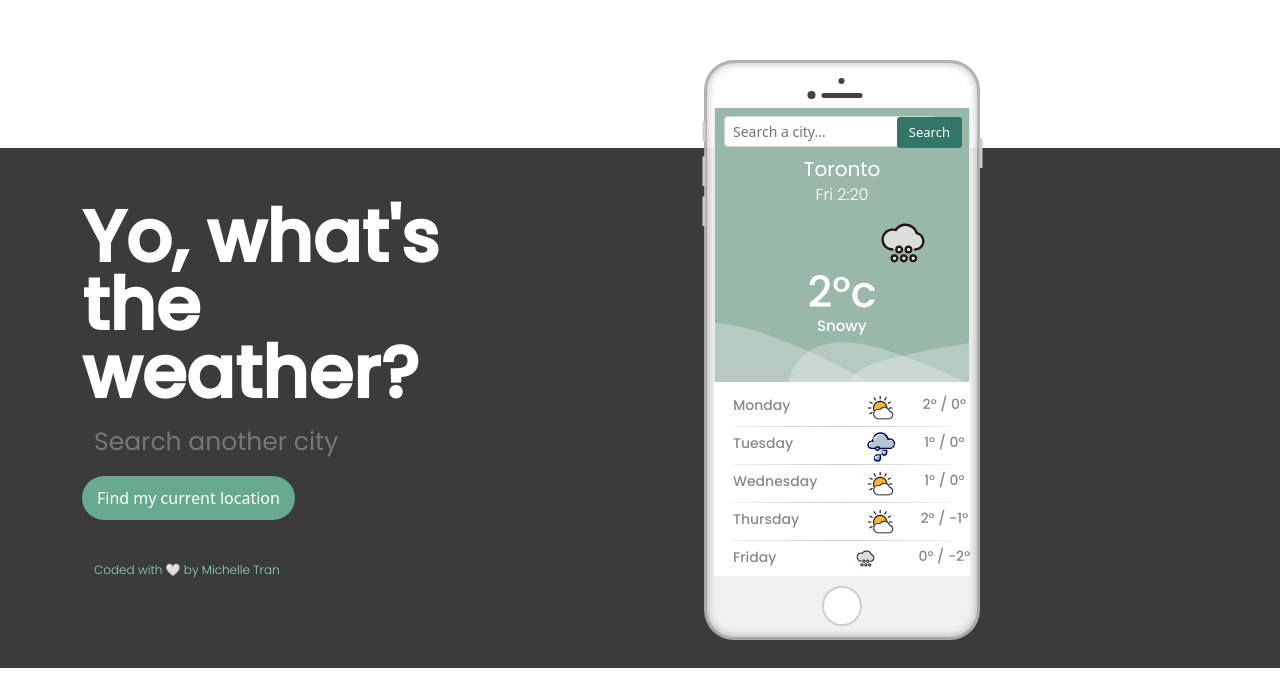
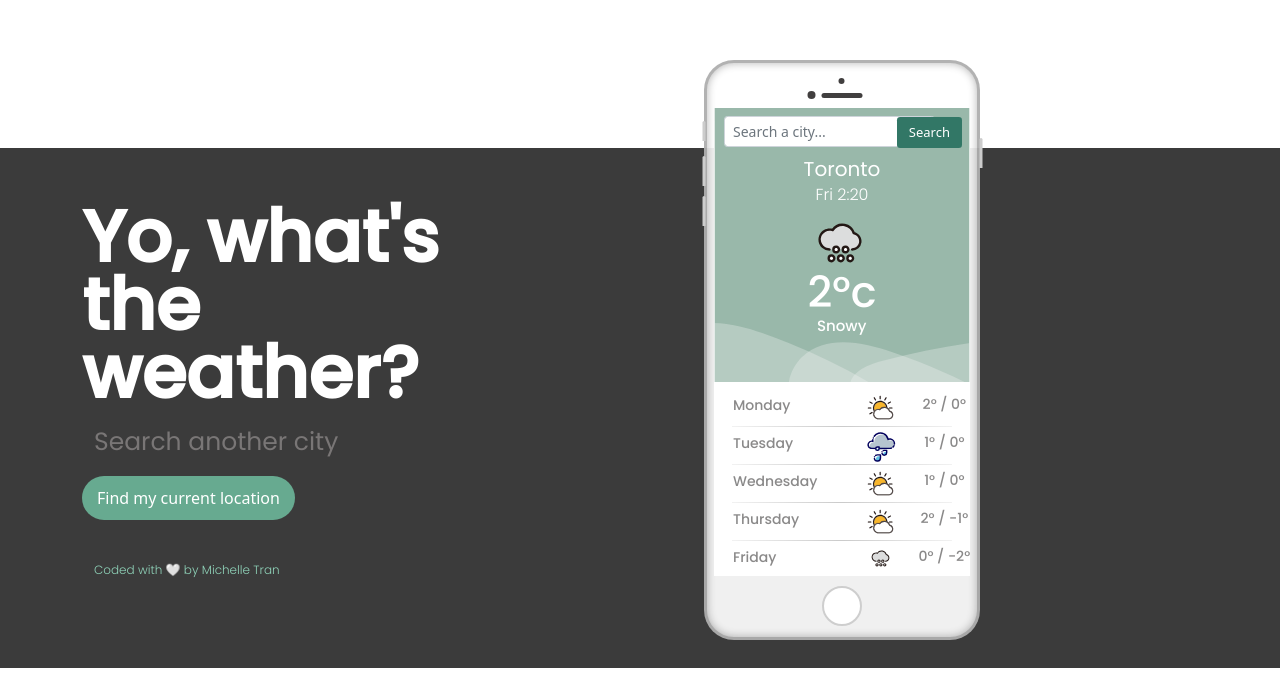
Before and after one commit to misiucodes/whats-the-weather, a plain HTML site: page index.html in a window 1280 px wide. Shown: the part 116-800 px from the top of the page. Drawn offline with nearby package versions, Linux system fonts and the light colour scheme.

Commit message:
Updated fri icon css

```diff
--- a/style.css
+++ b/style.css
@@ -182,7 +182,7 @@ hr {
   width: 33px !important;
   height: 35px;
   position: absolute;
-  left: 134px;
+  left: 149px;
 }
 
 .home {
@@ -326,7 +326,7 @@ hr {
   top: -193px;
   position: relative;
   margin: 0 auto !important;
-  left: 149px;
+  left: 86px;
 }
 
 .subtitle {
```
